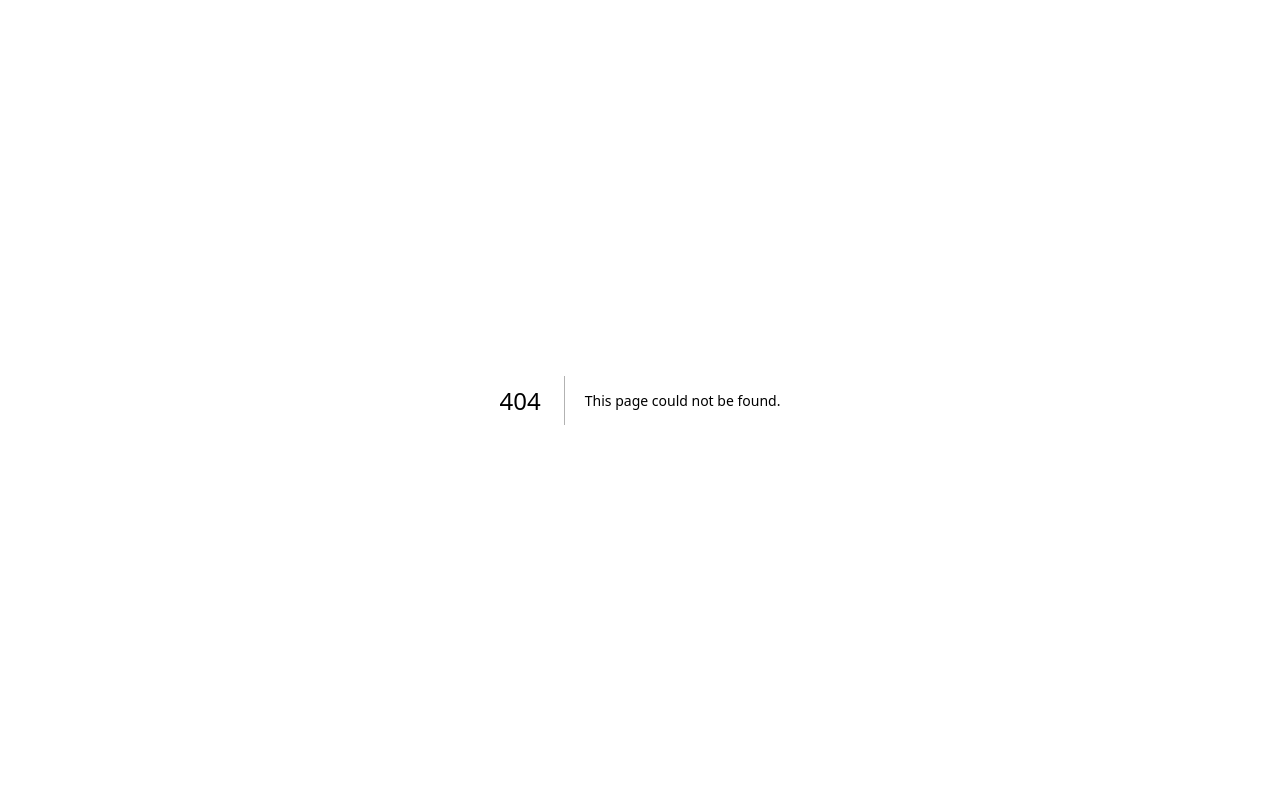
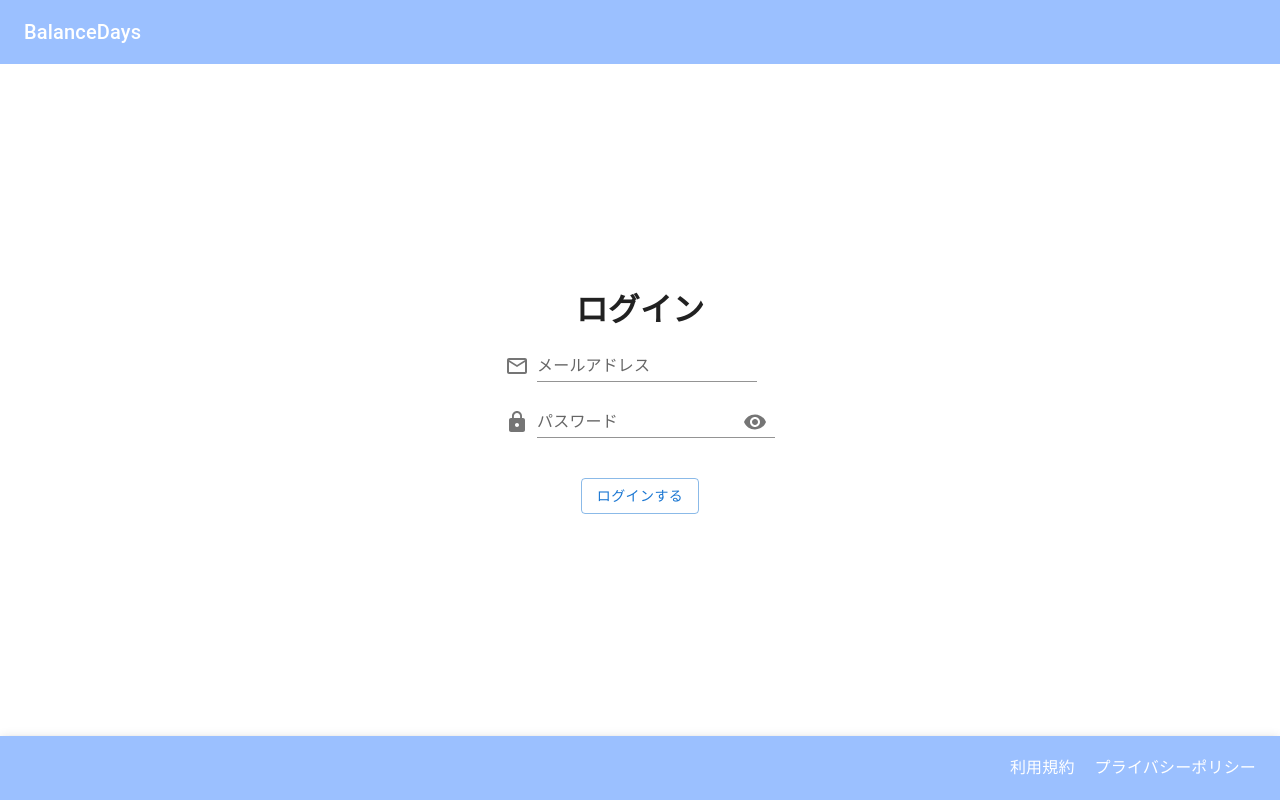
Before and after one commit to kei0299/BalanceDays, a Next.js app in the folder front/: page /signin in a window 1280 px wide. Before the commit this address had no page. Built offline with nearby package versions, Linux system fonts and the light colour scheme.

Commit message:
signin画面作成

```diff
--- a/front/src/pages/index.tsx
+++ b/front/src/pages/index.tsx
@@ -23,7 +23,7 @@ export default function Home() {
           <h1>サービス説明</h1>
           <Stack spacing={2} direction="row">
             <Button href="/signup" variant="outlined">新規作成</Button>
-            <Button href="/" variant="outlined">ログイン</Button>
+            <Button href="/signin" variant="outlined">ログイン</Button>
           </Stack>
           </Box>
         </main>
--- /dev/null
+++ b/front/src/pages/signin.tsx
@@ -0,0 +1,151 @@
+import Header from "@/components/header";
+import Footer from "@/components/footer";
+import { Button, Box } from "@mui/material";
+import React, { useState } from "react";
+import Input from "@mui/material/Input";
+import InputLabel from "@mui/material/InputLabel";
+import InputAdornment from "@mui/material/InputAdornment";
+import FormControl from "@mui/material/FormControl";
+import TextField from "@mui/material/TextField";
+import MailOutlineOutlinedIcon from "@mui/icons-material/MailOutlineOutlined";
+import IconButton from "@mui/material/IconButton";
+import Visibility from "@mui/icons-material/Visibility";
+import VisibilityOff from "@mui/icons-material/VisibilityOff";
+import LockIcon from "@mui/icons-material/Lock";
+
+export default function InputAdornments() {
+  // 目のアイコンクリックイベント（パスワードの表示、非表示）
+  const [showPassword, setShowPassword] = React.useState(false);
+  const handleClickShowPassword = () => setShowPassword((show) => !show);
+  const handleMouseDownPassword = (
+    event: React.MouseEvent<HTMLButtonElement>
+  ) => {
+    event.preventDefault();
+  };
+
+  const handleMouseUpPassword = (
+    event: React.MouseEvent<HTMLButtonElement>
+  ) => {
+    event.preventDefault();
+  };
+
+  // 新規登録
+  const [email, setEmail] = useState<string>("");
+  const [password, setPassword] = useState<string>("");
+  const [passwordConfirmation, setPasswordConfirmation] = useState("");
+
+  const handleSubmit = async (event: React.FormEvent) => {
+    event.preventDefault();
+
+    // 必須フィールドチェック
+    if (!email || !password ) {
+      alert("すべてのフィールドを入力してください");
+      return;
+    }
+
+    // パスワードの長さチェック
+    if (password.length < 6) {
+      alert("パスワードは6文字以上で入力してください。");
+      return;
+    }
+
+    // railsAPI
+    try {
+      const response = await fetch(
+        `${process.env.NEXT_PUBLIC_API_URL}/v1/auth/sign_in`,
+        {
+          method: "POST",
+          headers: {
+            "Content-Type": "application/json",
+          },
+          body: JSON.stringify({
+            email: email,
+            password: password
+          }),
+        }
+      );
+      if (!response.ok) {
+        throw new Error("ログインに失敗しました");
+      }
+      alert("ログインに成功しました");
+      setEmail("");
+      setPassword("");
+    } catch (error) {
+      console.error(error);
+    }
+  };
+
+  return (
+    <>
+      <Header />
+      <title>BalanceDays</title>
+      <link rel="icon" href="/favicon.ico" />
+
+      <div>
+        <main>
+          <Box
+            sx={{
+              display: "flex",
+              flexDirection: "column",
+              justifyContent: "center", // 垂直方向の中央揃え
+              alignItems: "center", // 水平方向の中央揃え
+              minHeight: "100vh", // 画面全体の高さ
+              textAlign: "center", // テキストを中央揃え
+            }}
+          >
+            <h1>ログイン</h1>
+
+            <Box sx={{ width: "30ch" }}>
+              <Box sx={{ display: "flex", alignItems: "flex-end", mb: 1 }}>
+                <MailOutlineOutlinedIcon
+                  sx={{ color: "action.active", mr: 1, my: 0.5 }}
+                />
+                <TextField
+                  id="input-with-sx"
+                  label="メールアドレス"
+                  variant="standard"
+                  onChange={(e) => setEmail(e.target.value)}
+                />
+              </Box>
+
+              <Box sx={{ display: "flex", alignItems: "flex-end", mb: 5 }}>
+                <LockIcon sx={{ color: "action.active", mr: 1, my: 0.5 }} />
+                <FormControl variant="standard">
+                  <InputLabel htmlFor="standard-adornment-password">
+                    パスワード
+                  </InputLabel>
+                  <Input
+                    id="confirm-password"
+                    type={showPassword ? "text" : "password"}
+                    onChange={(e) => setPasswordConfirmation(e.target.value)}
+                    endAdornment={
+                      <InputAdornment position="end">
+                        <IconButton
+                          aria-label={
+                            showPassword
+                              ? "hide the password"
+                              : "display the password"
+                          }
+                          onClick={handleClickShowPassword}
+                          onMouseDown={handleMouseDownPassword}
+                          onMouseUp={handleMouseUpPassword}
+                        >
+                          {showPassword ? <VisibilityOff /> : <Visibility />}
+                        </IconButton>
+                      </InputAdornment>
+                    }
+                  />
+                </FormControl>
+              </Box>
+
+              <Button type="submit" variant="outlined" onClick={handleSubmit}>
+                ログインする
+              </Button>
+            </Box>
+          </Box>
+        </main>
+        <Footer />
+      </div>
+    </>
+  );
+}
```
